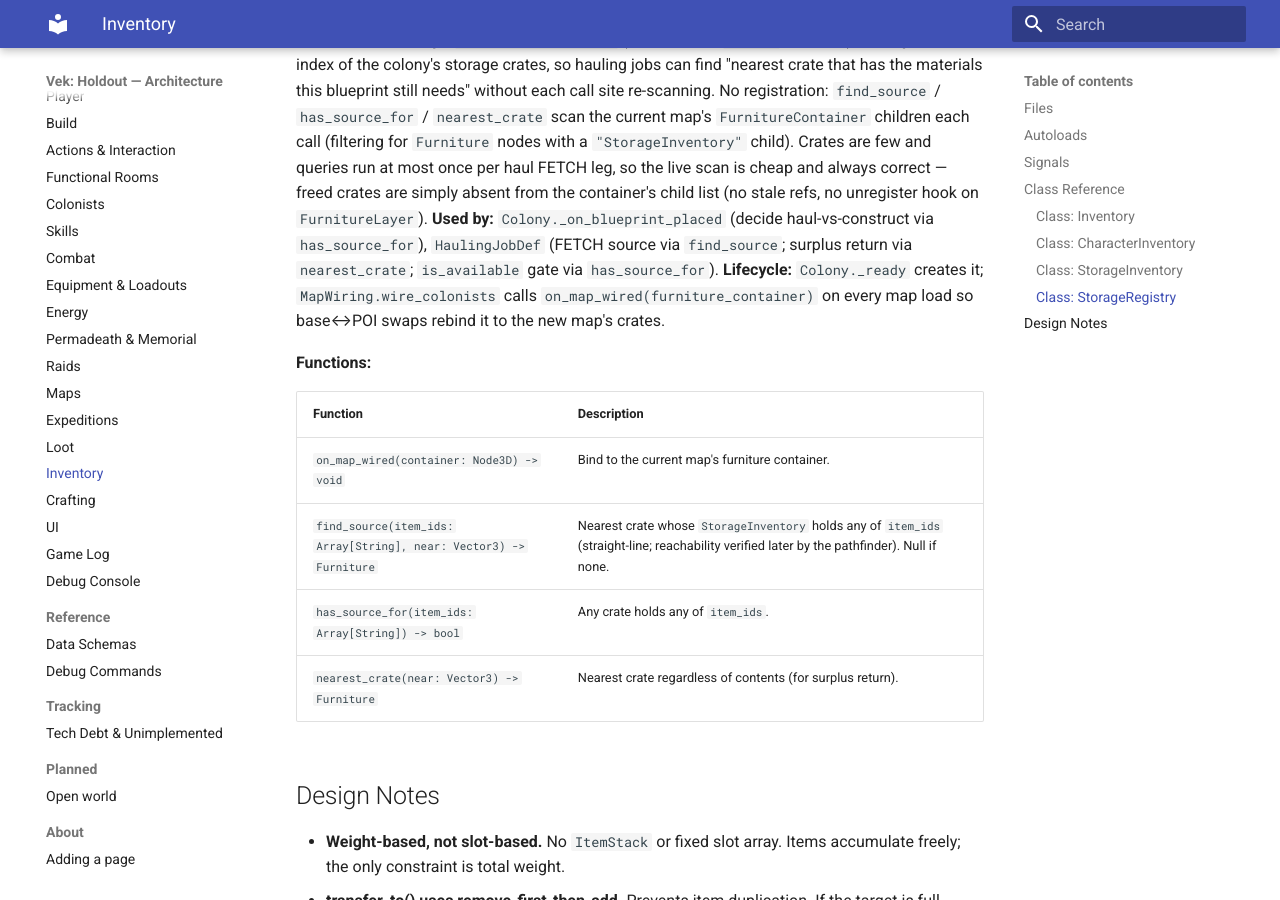
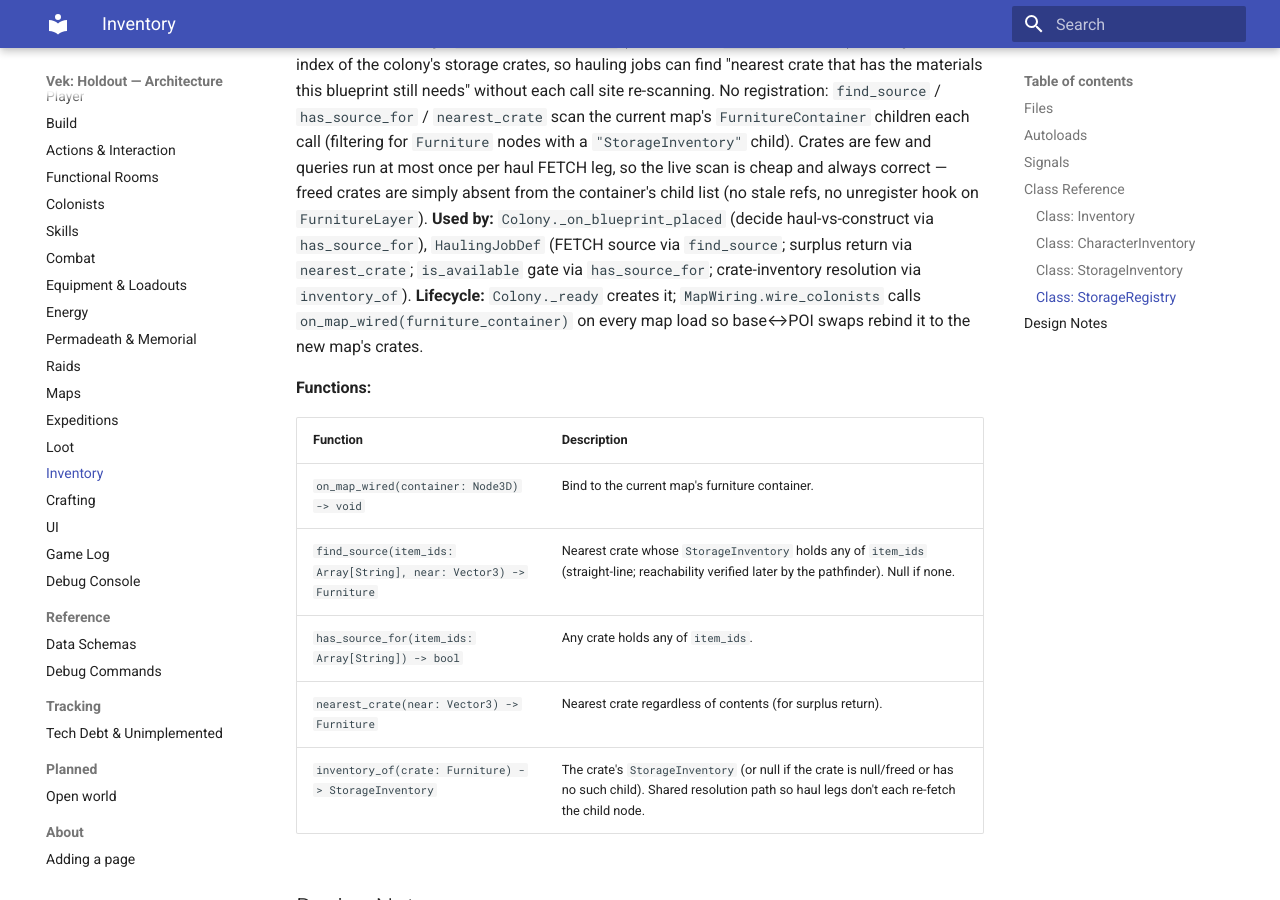
Before and after one commit to gdgonzaga/vek-holdout, an MkDocs documentation site: the page built from docs/architecture/inventory.md, in a window 1280 px wide and 900 px high, scrolled down 3792 px. Built offline with MkDocs 1.6.1 and Material for MkDocs 9.7.7, drawn with Linux system fonts in a browser that asks for light colours.

Commit message:
fix(colonists): address hauling/construction review findings
Apply review feedback on the multi-hauler WIP (e03b83d): one real bug,
two duplication refactors, and a defensive guard.

- ConstructionJobDef.get_next_leg returned a leg on every call, never
  null, so after complete() freed the blueprint the builder re-pathed to
  a freed bp and ended on the abort path (_end_job(false)) instead of the
  success path. Guard on is_instance_valid(job.target_node) -> null; the
  build now ends cleanly. The data-schemas claim ("returns the leg once
  then null") was already correct; the code now matches it.

- _needed_item_ids was duplicated in Colony and HaulingJobDef. Move it to
  Blueprint.needed_item_ids() (Blueprint owns _given/given_count/_target_def);
  Colony also drops the now-redundant _has_unsatisfied_material_cost, since
  `not needed.is_empty()` is equivalent.

- _inventory_of was duplicated in HaulingJobDef and StorageRegistry. Make
  StorageRegistry.inventory_of() public; HaulingJobDef calls it.

- HaulingJobDef.get_next_leg now returns null when the colonist has no
  carry capacity before issuing a FETCH leg, so a clogged inventory (a
  carried tool / orphan items) self-heals via on_end instead of hot-
  looping crate->noop-fetch->deliver-nothing->crate.

Docs: Blueprint.needed_item_ids + StorageRegistry.inventory_of noted in
build.md/inventory.md/colonists.md.

Verified: mkdocs --strict exit 0; headless editor import 0 parse/compile
errors.

```diff
--- a/docs/architecture/inventory.md
+++ b/docs/architecture/inventory.md
@@ -88,7 +88,7 @@ Weight-based inventory model. Items stored as `{item_id: count}` dictionaries; c
 **Extends:** Node
 **Script:** `storage_registry.gd` (a child of the `Colony` autoload)
 **Description:** Live index of the colony's storage crates, so hauling jobs can find "nearest crate that has the materials this blueprint still needs" without each call site re-scanning. No registration: `find_source` / `has_source_for` / `nearest_crate` scan the current map's `FurnitureContainer` children each call (filtering for `Furniture` nodes with a `"StorageInventory"` child). Crates are few and queries run at most once per haul FETCH leg, so the live scan is cheap and always correct — freed crates are simply absent from the container's child list (no stale refs, no unregister hook on `FurnitureLayer`).
-**Used by:** `Colony._on_blueprint_placed` (decide haul-vs-construct via `has_source_for`), `HaulingJobDef` (FETCH source via `find_source`; surplus return via `nearest_crate`; `is_available` gate via `has_source_for`).
+**Used by:** `Colony._on_blueprint_placed` (decide haul-vs-construct via `has_source_for`), `HaulingJobDef` (FETCH source via `find_source`; surplus return via `nearest_crate`; `is_available` gate via `has_source_for`; crate-inventory resolution via `inventory_of`).
 **Lifecycle:** `Colony._ready` creates it; `MapWiring.wire_colonists` calls `on_map_wired(furniture_container)` on every map load so base↔POI swaps rebind it to the new map's crates.
 
 **Functions:**
@@ -99,6 +99,7 @@ Weight-based inventory model. Items stored as `{item_id: count}` dictionaries; c
 | `find_source(item_ids: Array[String], near: Vector3) -> Furniture` | Nearest crate whose `StorageInventory` holds any of `item_ids` (straight-line; reachability verified later by the pathfinder). Null if none. |
 | `has_source_for(item_ids: Array[String]) -> bool` | Any crate holds any of `item_ids`. |
 | `nearest_crate(near: Vector3) -> Furniture` | Nearest crate regardless of contents (for surplus return). |
+| `inventory_of(crate: Furniture) -> StorageInventory` | The crate's `StorageInventory` (or null if the crate is null/freed or has no such child). Shared resolution path so haul legs don't each re-fetch the child node. |
 
 ## Design Notes
 
```
Also changed, not shown: docs/architecture/build.md (+1 -0 lines), docs/architecture/colonists.md (+1 -0 lines), 5 other files.
